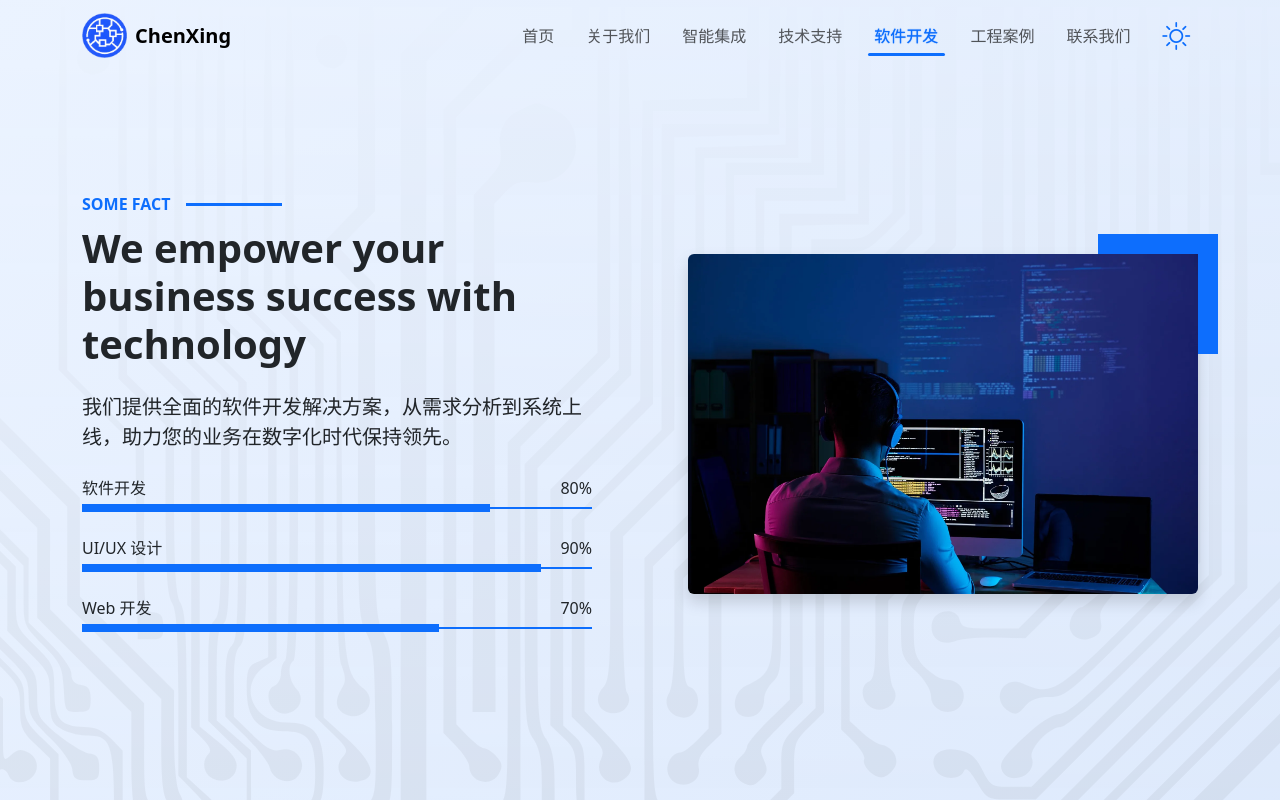
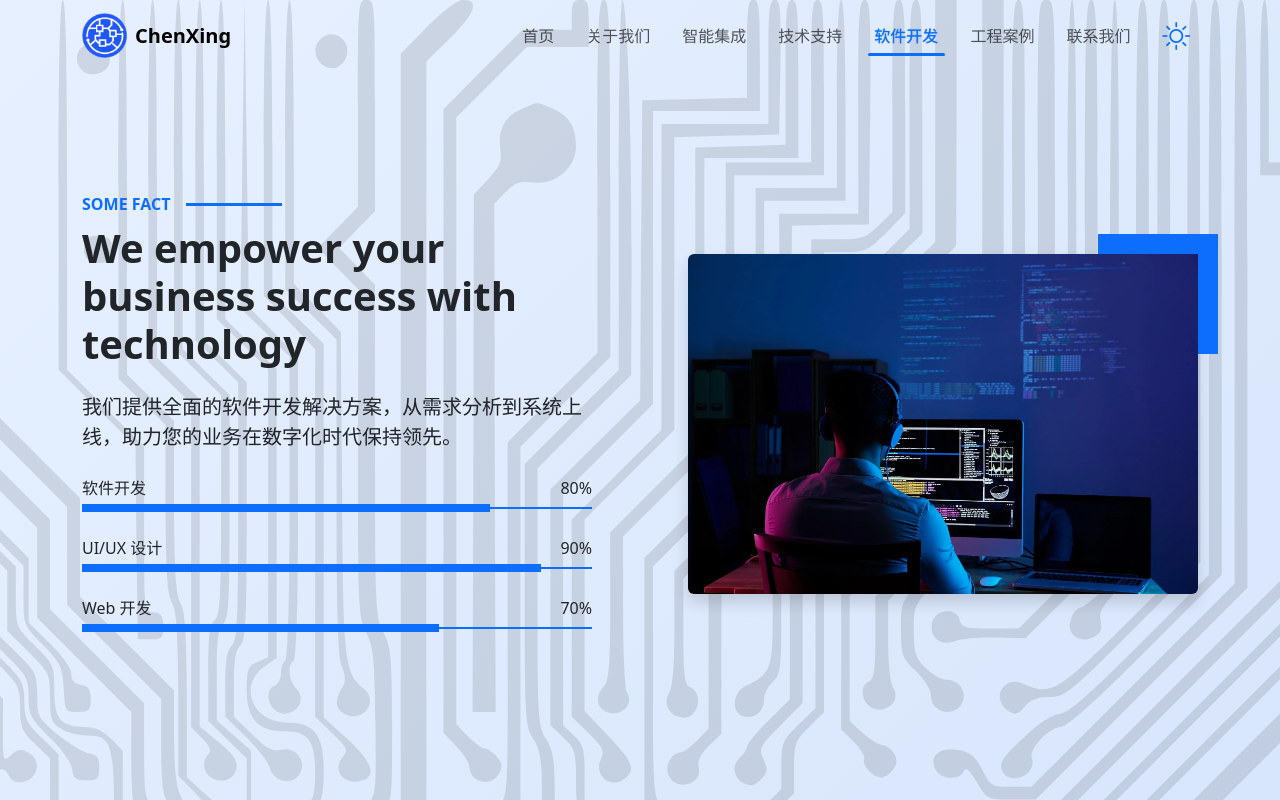
Before and after one commit to HuaHua-Technophile/ChenXingWeb, a Vue app: page /software-dev in a window 1280 px wide. Shown: the top 800 px of the page. Built offline with nearby package versions, Linux system fonts and the light colour scheme.

Commit message:
优化软件开发视图，动态加载技能进度条，添加动画效果，提升用户体验和交互性。

```diff
--- a/src/views/SoftwareDevView.vue
+++ b/src/views/SoftwareDevView.vue
@@ -13,10 +13,20 @@
             我们提供全面的软件开发解决方案，从需求分析到系统上线，助力您的业务在数字化时代保持领先。
           </p>
 
-          <div class="mb-3 mb-lg-4">
+          <div ref="progressContainer">
+            <div v-for="(skill, index) in skills" :key="skill.name" class="mb-3 mb-lg-4">
               <div class="d-flex justify-content-between mb-1">
-              <span>软件开发</span>
-              <span>80%</span>
+                <span>{{ skill.name }}</span>
+                <span
+                  ><span
+                    :ref="
+                      (el) => {
+                        if (el) skillNumberRefs[index] = el as HTMLElement
+                      }
+                    "
+                    >0</span
+                  >%</span
+                >
               </div>
               <div class="position-relative progress-line-track">
                 <div
@@ -26,55 +36,12 @@
                   <div
                     class="progress-bar"
                     role="progressbar"
-                  style="width: 80%"
-                  aria-valuenow="80"
+                    :style="{ width: skill.animatedValue + '%' }"
+                    :aria-valuenow="Math.round(skill.animatedValue)"
                     aria-valuemin="0"
                     aria-valuemax="100"
                   ></div>
                 </div>
-            </div>
-          </div>
-
-          <div class="mb-3 mb-lg-4">
-            <div class="d-flex justify-content-between mb-1">
-              <span>UI/UX 设计</span>
-              <span>90%</span>
-            </div>
-            <div class="position-relative progress-line-track">
-              <div
-                class="progress bg-transparent position-relative z-index-2 overflow-visible"
-                style="height: 8px"
-              >
-                <div
-                  class="progress-bar"
-                  role="progressbar"
-                  style="width: 90%"
-                  aria-valuenow="90"
-                  aria-valuemin="0"
-                  aria-valuemax="100"
-                ></div>
-              </div>
-            </div>
-          </div>
-
-          <div class="mb-3 mb-lg-4">
-            <div class="d-flex justify-content-between mb-1">
-              <span>Web 开发</span>
-              <span>70%</span>
-            </div>
-            <div class="position-relative progress-line-track">
-              <div
-                class="progress bg-transparent position-relative z-index-2 overflow-visible"
-                style="height: 8px"
-              >
-                <div
-                  class="progress-bar"
-                  role="progressbar"
-                  style="width: 70%"
-                  aria-valuenow="70"
-                  aria-valuemin="0"
-                  aria-valuemax="100"
-                ></div>
               </div>
             </div>
           </div>
@@ -334,7 +301,70 @@
 </template>
 
 <script setup lang="ts">
-// 无需额外逻辑
+import { ref } from 'vue'
+import { CountUp } from 'countup.js'
+import { useIntersectionObserver } from '@vueuse/core'
+
+const skills = ref([
+  { name: '软件开发', value: 80, animatedValue: 0 },
+  { name: 'UI/UX 设计', value: 90, animatedValue: 0 },
+  { name: 'Web 开发', value: 70, animatedValue: 0 },
+])
+
+const progressContainer = ref<HTMLElement | null>(null)
+const skillNumberRefs = ref<HTMLElement[]>([])
+
+const { stop } = useIntersectionObserver(
+  progressContainer,
+  ([{ isIntersecting }]) => {
+    if (isIntersecting) {
+      // 1. 动画进度条宽度
+      const animationDuration = 1500 // ms
+      let startTime = 0
+
+      const animate = (timestamp: number) => {
+        if (!startTime) startTime = timestamp
+        const elapsedTime = timestamp - startTime
+        const progress = Math.min(elapsedTime / animationDuration, 1)
+
+        skills.value.forEach((skill) => {
+          skill.animatedValue = skill.value * progress
+        })
+
+        if (progress < 1) {
+          requestAnimationFrame(animate)
+        } else {
+          skills.value.forEach((skill) => {
+            skill.animatedValue = skill.value
+          })
+        }
+      }
+      requestAnimationFrame(animate)
+
+      // 2. Animate numbers with CountUp.js
+      skillNumberRefs.value.forEach((el, index) => {
+        if (el) {
+          const skill = skills.value[index]
+          const countUp = new CountUp(el, skill.value, {
+            duration: 1.5,
+            useEasing: false,
+          })
+          if (!countUp.error) {
+            countUp.start()
+          } else {
+            console.error(countUp.error)
+          }
+        }
+      })
+
+      // Stop observing after the animation is triggered
+      stop()
+    }
+  },
+  {
+    threshold: 0.1, // 当元素可见10%时触发
+  },
+)
 </script>
 
 <style scoped lang="scss">
@@ -346,18 +376,10 @@
   left: 0;
   right: 0;
   bottom: 0;
-  background-image:
-    linear-gradient(
-      to bottom,
-      rgba(255, 255, 255, 1),
-      rgba(255, 255, 255, 0.5),
-      rgba(255, 255, 255, 1)
-    ),
-    url('/images/home/电路板背景.svg');
+  background-image: url('/images/home/电路板背景.svg');
   background-size: cover;
   background-position: center;
-  background-repeat: no-repeat;
-  opacity: 0.2;
+  opacity: 0.1;
   z-index: -1;
 }
 
```
Lines whose indentation alone changed are shown as unchanged.
